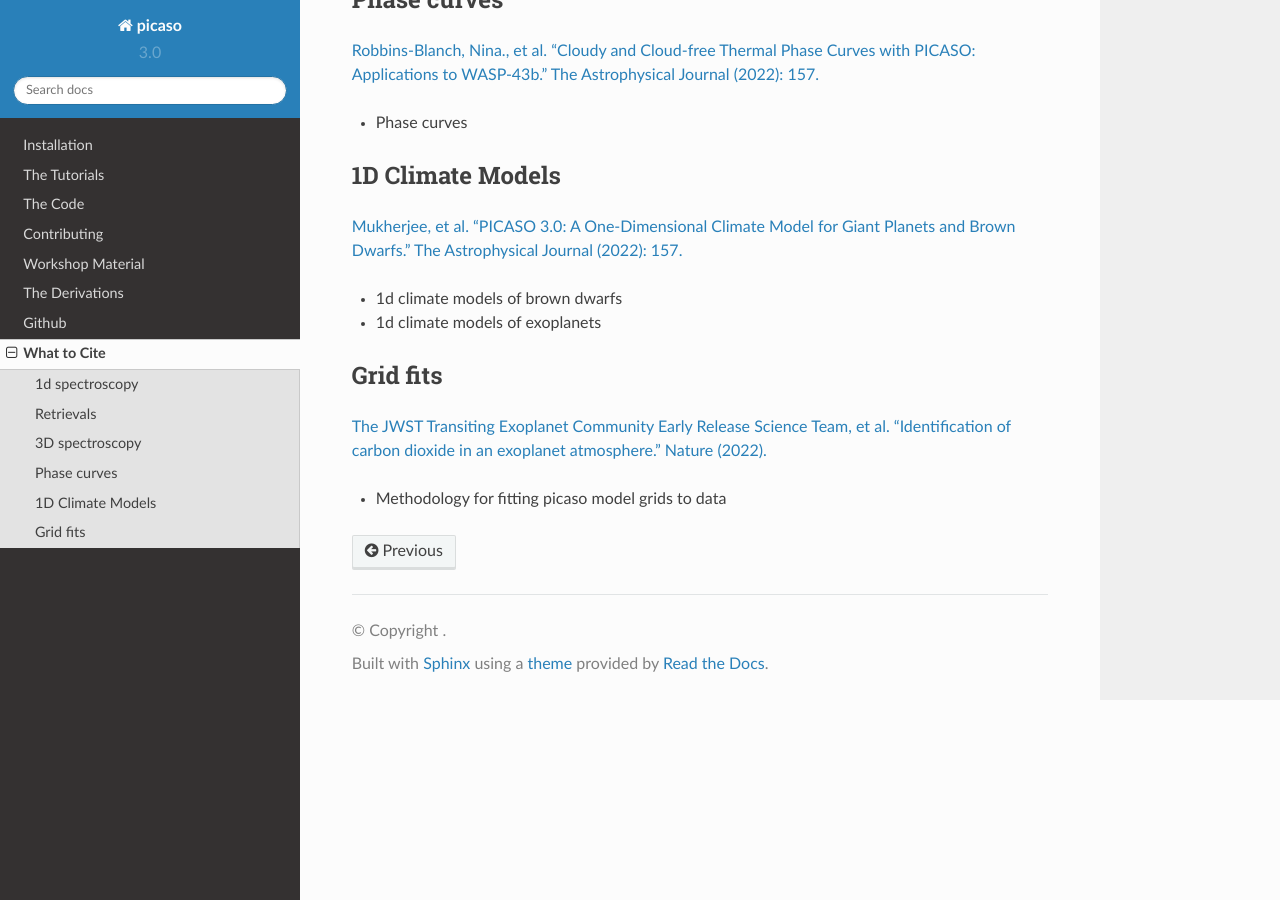
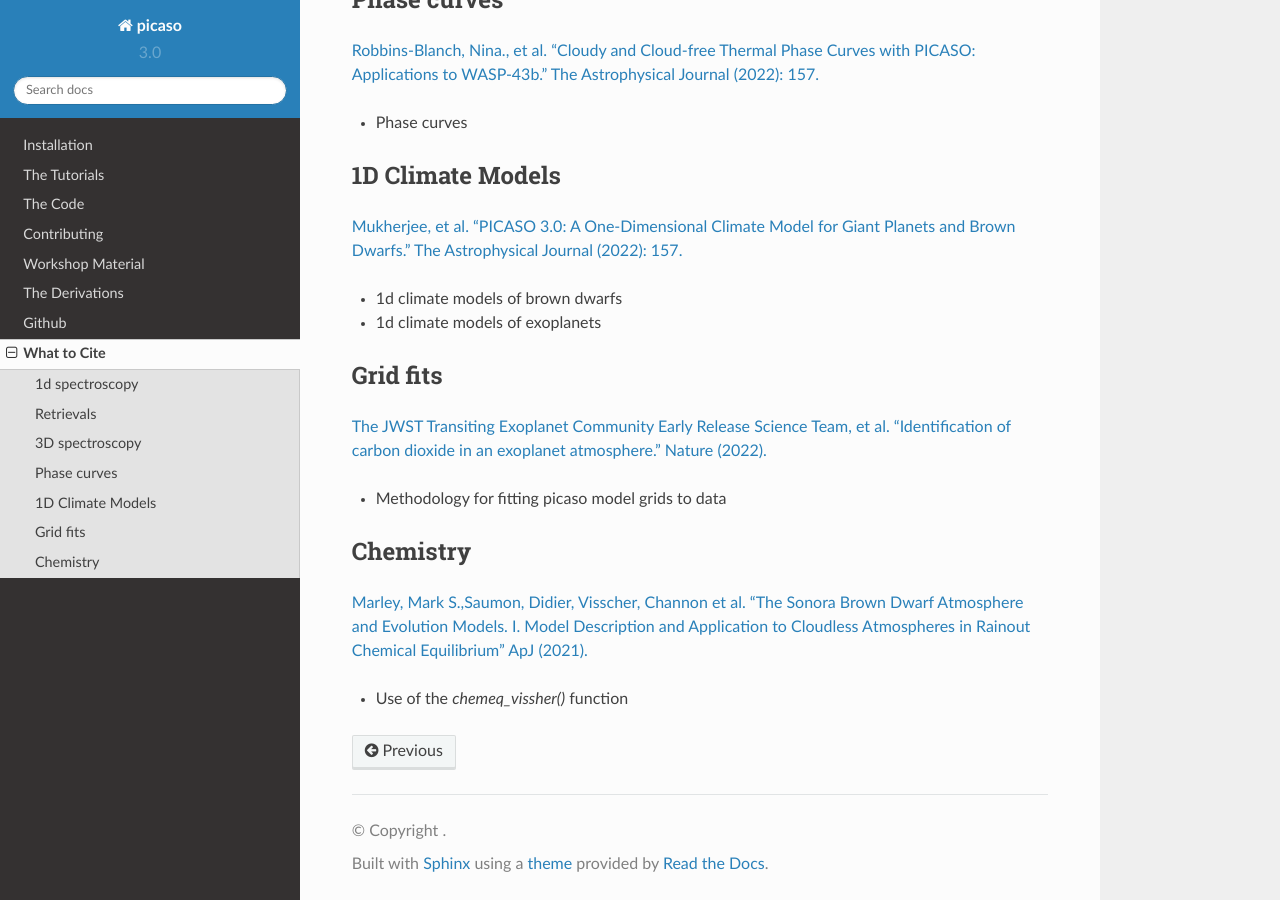
Before and after one commit to natashabatalha/picaso, a Sphinx documentation site: the page built from docs/credit.rst, in a window 1280 px wide and 900 px high, scrolled down 729 px. Built offline with Sphinx 7.4.7 and the Read the Docs theme 2.0.0, drawn with Linux system fonts in a browser that asks for light colours; pages that are not in the unit, such as notebooks, are missing from menus.

Commit message:
chemistry citaton

```diff
--- a/docs/credit.rst
+++ b/docs/credit.rst
@@ -43,3 +43,10 @@ Grid fits
 `The JWST Transiting Exoplanet Community Early Release Science Team, et al. "Identification of carbon dioxide in an exoplanet atmosphere." Nature (2022). <https://www.nature.com/articles/s41586-022-05269-w>`_
 
 - Methodology for fitting picaso model grids to data
+
+Chemistry
+---------
+
+`Marley, Mark S.,Saumon, Didier, Visscher, Channon et al. "The Sonora Brown Dwarf Atmosphere and Evolution Models. I. Model Description and Application to Cloudless Atmospheres in Rainout Chemical Equilibrium" ApJ (2021). <https://ui.adsabs.harvard.edu/abs/2021ApJ...920...85M/abstract>`_
+
+- Use of the `chemeq_vissher()` function
```
